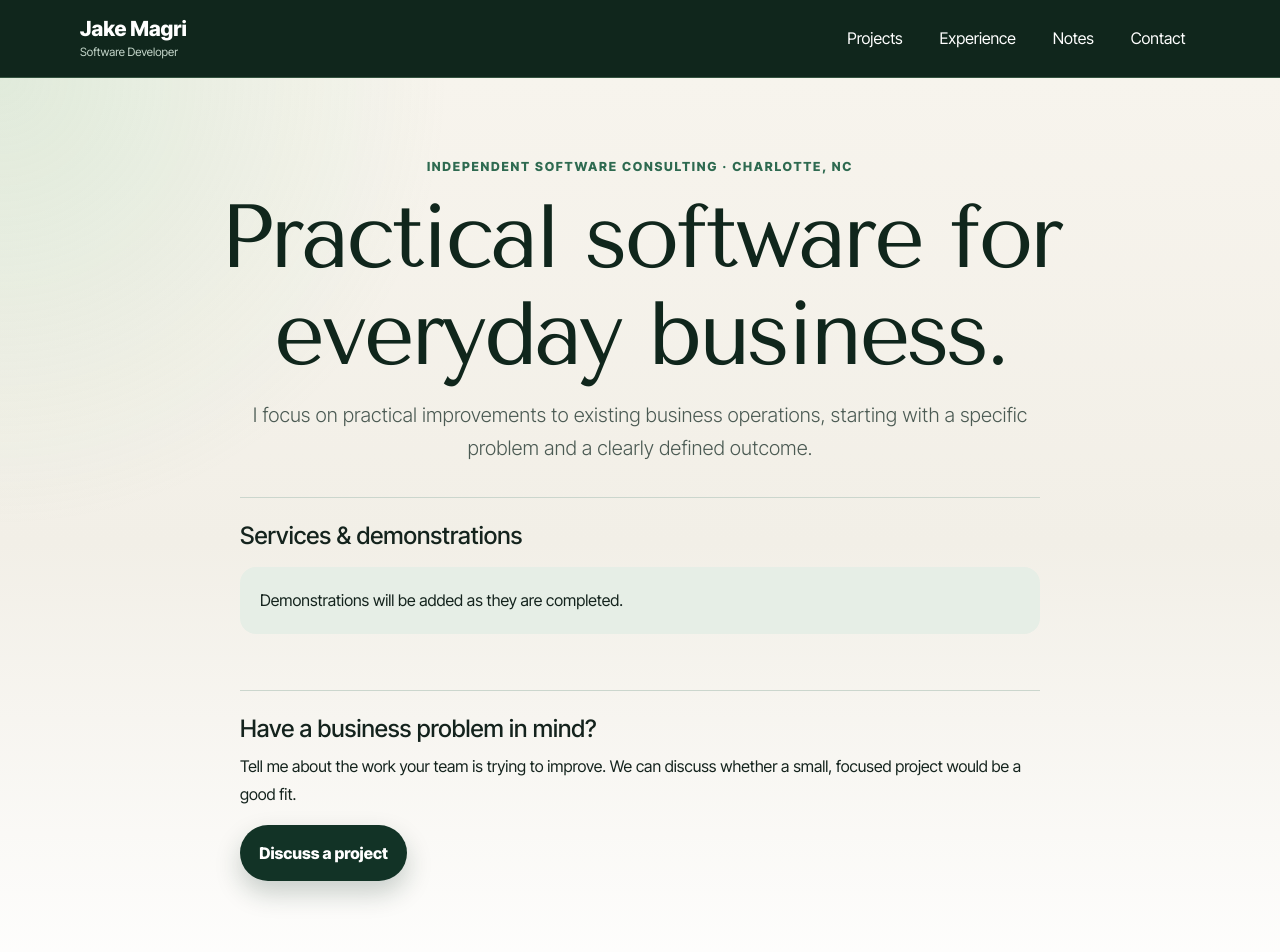
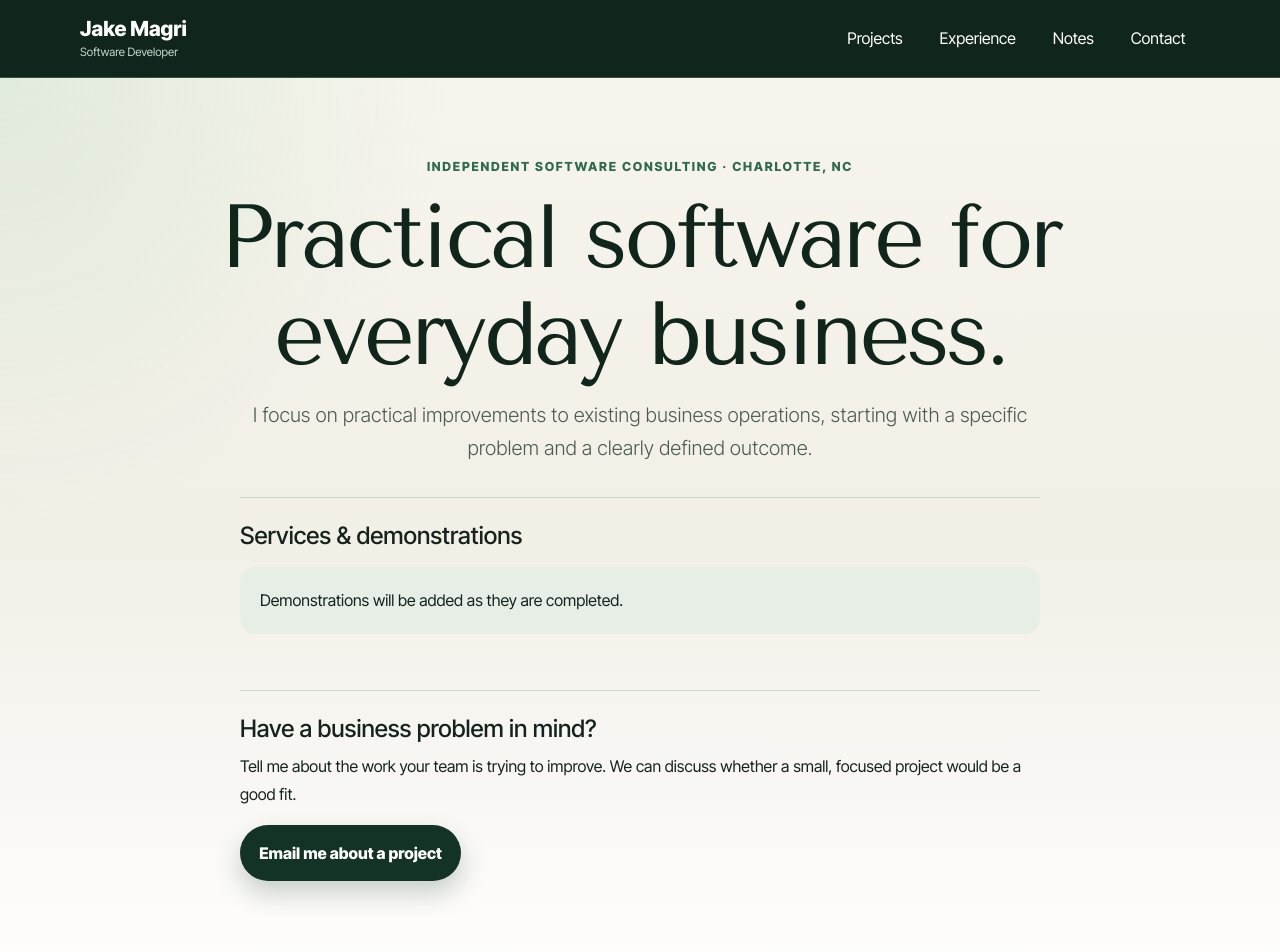
Before and after one commit to jake-magri/React-Portfolio, a Next.js app: page /consulting in a window 1280 px wide. Shown: the top 952 px of the page. Built offline with nearby package versions, Linux system fonts and the light colour scheme.

Commit message:
Clarify that the consulting button opens email

```diff
--- a/src/pages/consulting.js
+++ b/src/pages/consulting.js
@@ -62,7 +62,7 @@ export default function ConsultingPage() {
               whether a small, focused project would be a good fit.
             </p>
             <a className={styles.primaryCta} href={emailDraft} onClick={handleEmailClick}>
-              Discuss a project
+              Email me about a project
             </a>
             <div className={styles.emailHint} aria-live="polite">
               {fallbackUrl && <>Nothing opened? <a href={fallbackUrl}>Open in Gmail</a></>}
```
